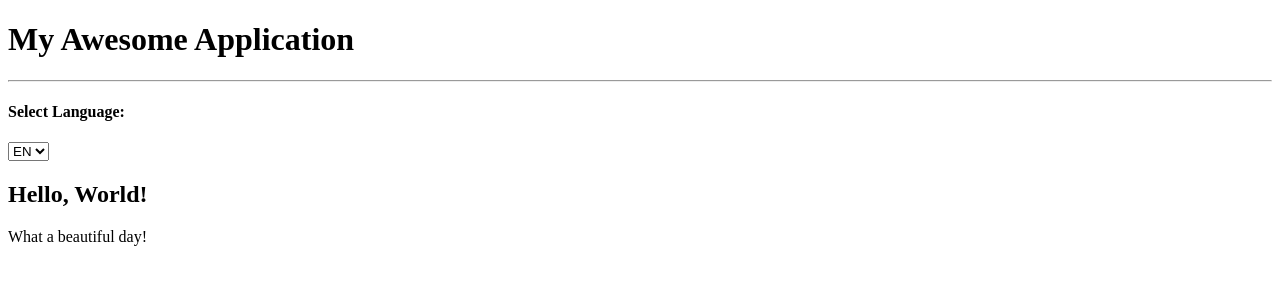
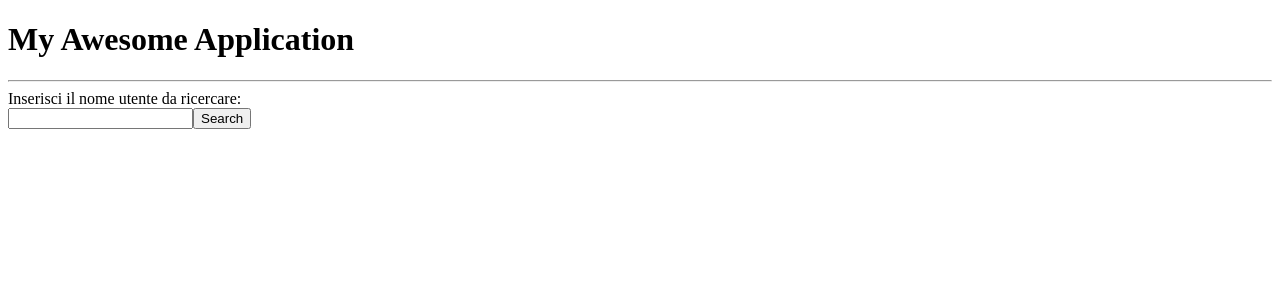
Before and after one commit to Giusp94/React, a React (Vite) app: page / in a window 1280 px wide. Shown: the top 300 px of the page. Built offline with nearby package versions, Linux system fonts and the light colour scheme.

Commit message:
Added ex Data Fetching with useEffect

```diff
--- a/src/App.jsx
+++ b/src/App.jsx
@@ -1,28 +1,11 @@
-import { useState } from "react";
-import { HelloWorld } from "./Hello";
-import { LanguageContext } from "./LanguageContext";
+import { GithubUsers } from "./GithubUsers";
 
 export function App() {
-  const [lang, setLanguage] = useState("en");
-
-  function handleChangeLanguage(event) {
-    setLanguage(event.target.value);
-  }
-
   return (
-    <LanguageContext.Provider value={lang}>
+    <div>
       <h1>My Awesome Application</h1>
       <hr />
-      {lang === "en" ? (
-        <h4>Select Language: </h4>
-      ) : (
-        <h4>Seleziona la lingua: </h4>
-      )}
-      <select name="language" id="language" onChange={handleChangeLanguage}>
-        <option value="en">EN</option>
-        <option value="it">IT</option>
-      </select>
-      <HelloWorld />
-    </LanguageContext.Provider>
+      <GithubUsers />
+    </div>
   );
 }
--- /dev/null
+++ b/src/GithubUser.jsx
@@ -0,0 +1,52 @@
+import { useEffect, useState } from "react";
+
+export function GithubUser({ username }) {
+  const [user, setUser] = useState(username);
+  const [loading, setLoading] = useState(false);
+  const [error, setError] = useState(null);
+
+  async function fetchGithubUser(username) {
+    setLoading(true);
+    try {
+      const response = await fetch(`https://api.github.com/users/${username}`);
+      const userJson = await response.json();
+      setUser(userJson);
+      console.log(userJson);
+    } catch (error) {
+      setError(error);
+      setUser(null);
+      console.error(error);
+    } finally {
+      setLoading(false);
+    }
+  }
+
+  useEffect(() => fetchGithubUser(username), [username]);
+
+  return (
+    <div>
+      {loading && <h2>Loading...</h2>}
+      {error && <h1>There is an error</h1>}
+      {user && (
+        <p>
+          Name: {user.name}
+          <br />
+          Login: {user.login}
+          <br />
+          Avatar:
+          <br />
+          <img src={`${user.avatar_url}`} alt="" />
+        </p>
+      )}
+    </div>
+  );
+}
+/*
+Crea un componente GithubUser che riceve una prop username e recupera i dati dell'utente Github corrispondente dalla Github API.
+Il componente dovrebbe rendere il nome, il login e l'avatar dell'utente.
+
+Crea un nuovo componente GithubUsers che abbia un modulo con un input di testo e un pulsante di invio.
+L'input verrà utilizzato per cercare un utente specificandone il nome utente.
+Ogni utente verrà visualizzato in un elenco, in cui ogni elemento dell'elenco è un componente GithubUser.
+Questi componenti prenderanno il nome utente come prop
+*/
--- /dev/null
+++ b/src/GithubUsers.jsx
@@ -0,0 +1,30 @@
+import { useState } from "react";
+import { GithubUser } from "./GithubUser";
+
+export function GithubUsers() {
+  const [users, setUsers] = useState([]);
+
+  function handleSerchUser(event) {
+    event.preventDefault();
+    const form = event.target;
+    const input = form.User;
+    setUsers((u) => [...u, input.value]);
+  }
+
+  return (
+    <form onSubmit={handleSerchUser}>
+      <label>Inserisci il nome utente da ricercare:</label>
+      <br />
+      <input type="text" name="User" id="User" />
+      <button>Search</button>
+      <br />
+      <ul>
+        {users.map((user, index) => (
+          <li key={index}>
+            <GithubUser username={user} />
+          </li>
+        ))}
+      </ul>
+    </form>
+  );
+}
```
